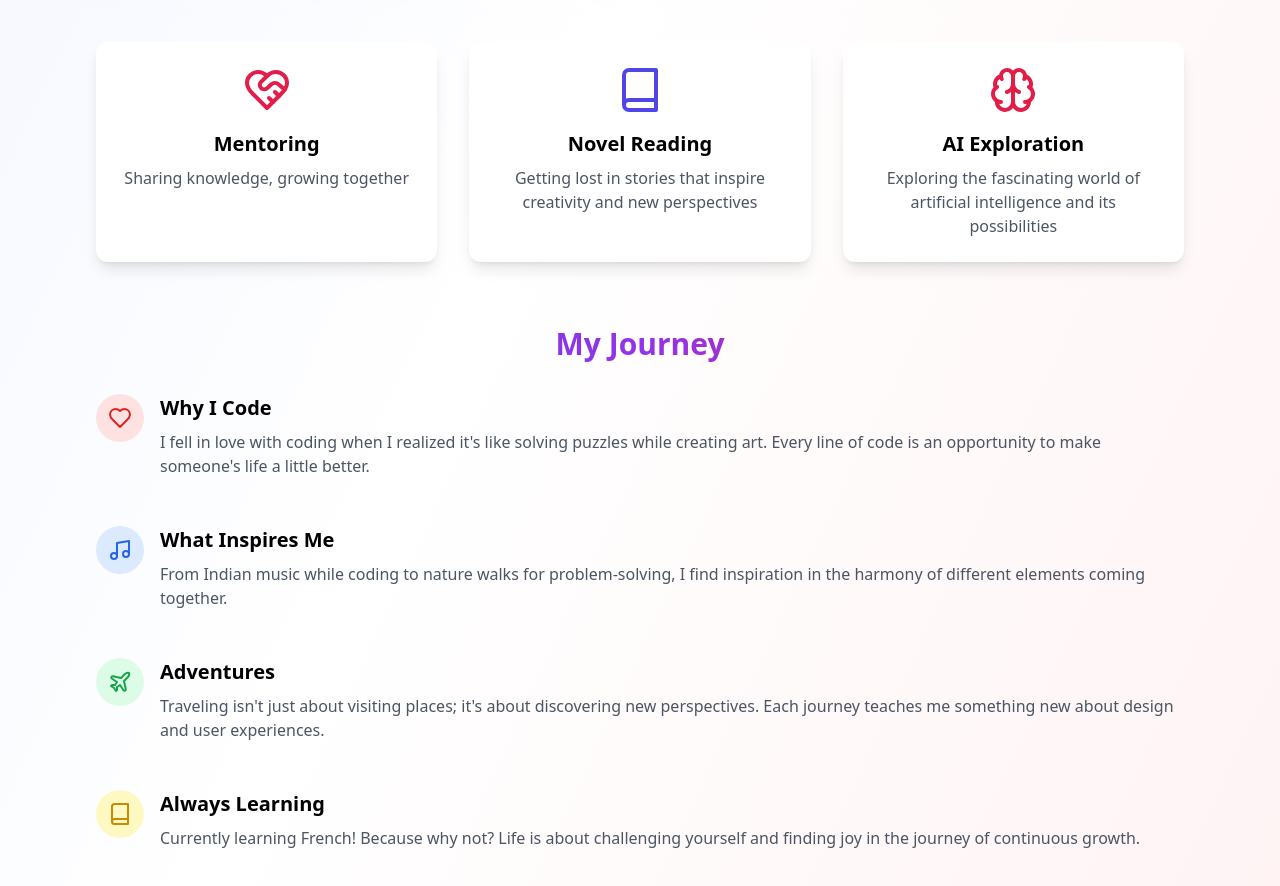
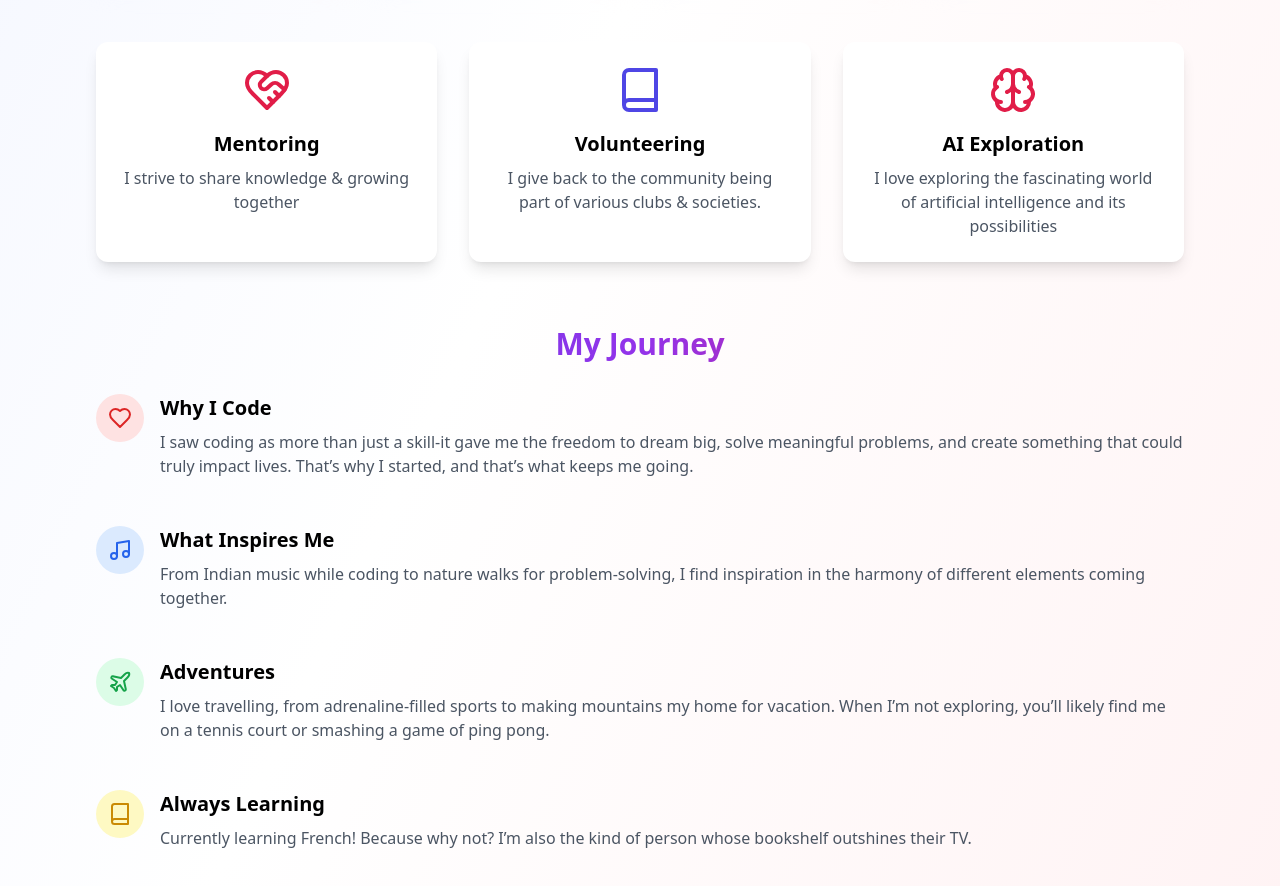
Before and after one commit to aditi-v79/aditi-v79.github.io, a React (Vite) app: page /about in a window 1280 px wide. Shown: the part 1380-2266 px from the top of the page. Built offline with nearby package versions, Linux system fonts and the light colour scheme.

Commit message:
change -about

```diff
--- a/src/components/About.tsx
+++ b/src/components/About.tsx
@@ -106,7 +106,7 @@ export function About() {
                     >
                         <HeartHandshake className="w-12 h-12 text-rose-600 mx-auto mb-4" />
                         <h3 className="text-xl font-semibold mb-2">Mentoring</h3>
-                        <p className="text-gray-600">Sharing knowledge, growing together</p>
+                        <p className="text-gray-600">I strive to share knowledge & growing together</p>
                     </motion.div>
 
                     <motion.div
@@ -114,8 +114,8 @@ export function About() {
                         className="p-6 bg-white rounded-xl shadow-lg text-center"
                     >
                         <Book className="w-12 h-12 text-indigo-600 mx-auto mb-4" />
-                        <h3 className="text-xl font-semibold mb-2">Novel Reading</h3>
-                        <p className="text-gray-600">Getting lost in stories that inspire creativity and new perspectives</p>
+                        <h3 className="text-xl font-semibold mb-2"> Volunteering </h3>
+                        <p className="text-gray-600">I give back to the community being part of various clubs & societies.</p>
                     </motion.div>
 
                     <motion.div
@@ -124,7 +124,7 @@ export function About() {
                     >
                         <Brain className="w-12 h-12 text-rose-600 mx-auto mb-4" />
                         <h3 className="text-xl font-semibold mb-2">AI Exploration</h3>
-                        <p className="text-gray-600">Exploring the fascinating world of artificial intelligence and its possibilities</p>
+                        <p className="text-gray-600"> I love exploring the fascinating world of artificial intelligence and its possibilities</p>
                     </motion.div>
                 </motion.section>
 
--- a/src/components/InteractiveTimeline.tsx
+++ b/src/components/InteractiveTimeline.tsx
@@ -5,7 +5,7 @@ const timelineItems = [
     {
         icon: <Heart className="w-6 h-6" />,
         title: "Why I Code",
-        description: "I fell in love with coding when I realized it's like solving puzzles while creating art. Every line of code is an opportunity to make someone's life a little better.",
+        description: "I saw coding as more than just a skill-it gave me the freedom to dream big, solve meaningful problems, and create something that could truly impact lives. That’s why I started, and that’s what keeps me going.",
         color: "bg-red-100 text-red-600"
     },
     {
@@ -17,13 +17,13 @@ const timelineItems = [
     {
         icon: <Plane className="w-6 h-6" />,
         title: "Adventures",
-        description: "Traveling isn't just about visiting places; it's about discovering new perspectives. Each journey teaches me something new about design and user experiences.",
+        description: "I love travelling, from adrenaline-filled sports to making mountains my home for vacation. When I’m not exploring, you’ll likely find me on a tennis court or smashing a game of ping pong. ",
         color: "bg-green-100 text-green-600"
     },
     {
         icon: <Book className="w-6 h-6" />,
         title: "Always Learning",
-        description: "Currently learning French! Because why not? Life is about challenging yourself and finding joy in the journey of continuous growth.",
+        description: "Currently learning French! Because why not? I’m also the kind of person whose bookshelf outshines their TV. ",
         color: "bg-yellow-100 text-yellow-600"
     }
 ];
```
